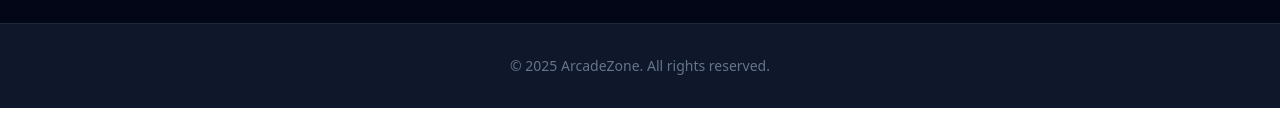
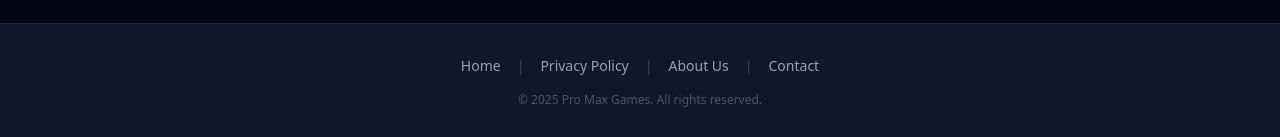
Before and after one commit to kk2056/new-game, a React (Vite) app: page / in a window 1280 px wide. Shown: the part 986-1123 px from the top of the page. Before the commit the page ends 1094 px from the top, so only its background shows below. Built offline with nearby package versions, Linux system fonts and the light colour scheme.

Commit message:
fix: Update footer links and copyright
Adds navigation links to Privacy Policy, About Us, and Contact pages in the footer. Also updates the copyright owner to "Pro Max Games".

```diff
--- a/App.tsx
+++ b/App.tsx
@@ -160,9 +160,18 @@ const App: React.FC = () => {
 
       {/* Footer */}
       <footer className="bg-slate-900 border-t border-slate-800 py-8 mt-auto">
-        <div className="container mx-auto px-4">
-            <div className="flex flex-col md:flex-row justify-center items-center gap-4 text-sm text-slate-500">
-              <p>&copy; {new Date().getFullYear()} ArcadeZone. All rights reserved.</p>
+        <div className="container mx-auto px-4 text-center">
+            <div className="flex flex-col items-center gap-4">
+              <div className="flex flex-wrap justify-center gap-4 text-sm font-medium">
+                 <a href="/" className="text-slate-400 hover:text-purple-400 transition-colors">Home</a>
+                 <span className="text-slate-700">|</span>
+                 <a href="/privacy.html" className="text-slate-400 hover:text-purple-400 transition-colors">Privacy Policy</a>
+                 <span className="text-slate-700">|</span>
+                 <a href="/about.html" className="text-slate-400 hover:text-purple-400 transition-colors">About Us</a>
+                 <span className="text-slate-700">|</span>
+                 <a href="/contact.html" className="text-slate-400 hover:text-purple-400 transition-colors">Contact</a>
+              </div>
+              <p className="text-slate-600 text-xs">&copy; {new Date().getFullYear()} Pro Max Games. All rights reserved.</p>
             </div>
         </div>
       </footer>
--- a/index.html
+++ b/index.html
@@ -10,7 +10,7 @@
     <meta name="description" content="Play the best free HTML5 games online at ArcadeZone. No downloads required! Enjoy classics like Snake, Tetris, Sudoku, 2048, and Pac-Man on desktop or mobile." />
     <meta name="keywords" content="online games, free games, html5 games, snake game, tetris, sudoku, puzzle games, arcade games, browser games" />
 
-    <!-- Tailwind CSS (CDN) - Essential for styling as per current setup -->
+    <!-- Tailwind CSS (CDN) -->
     <script src="https://cdn.tailwindcss.com"></script>
 
     <!-- Google AdSense Main Script -->
@@ -21,7 +21,7 @@
         background: linear-gradient(135deg, #0f051d 0%, #1a0033 100%) !important;
       }
     </style>
-<script type="importmap">
+  <script type="importmap">
 {
   "imports": {
     "react": "https://aistudiocdn.com/react@^19.2.0",
```
